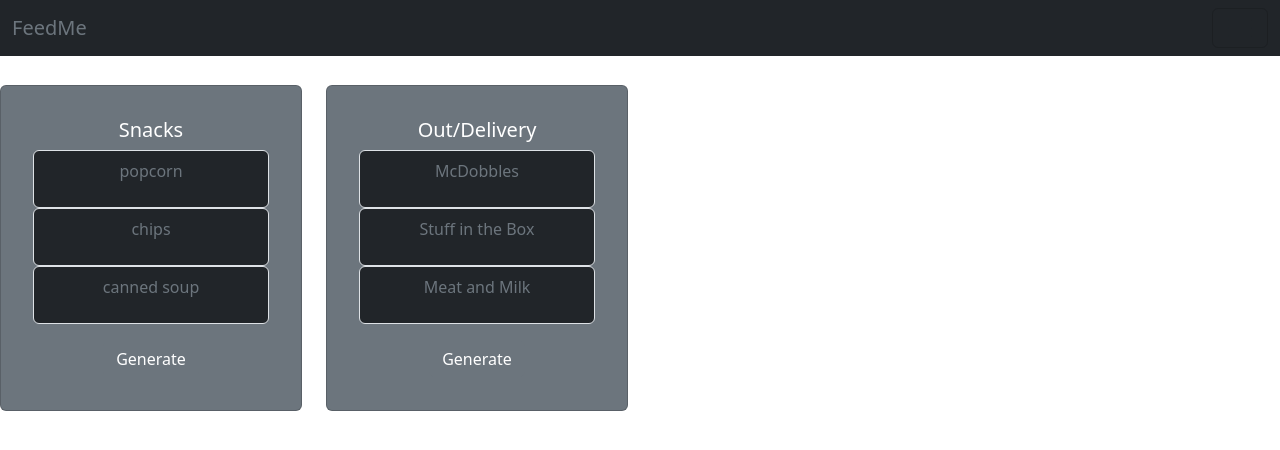
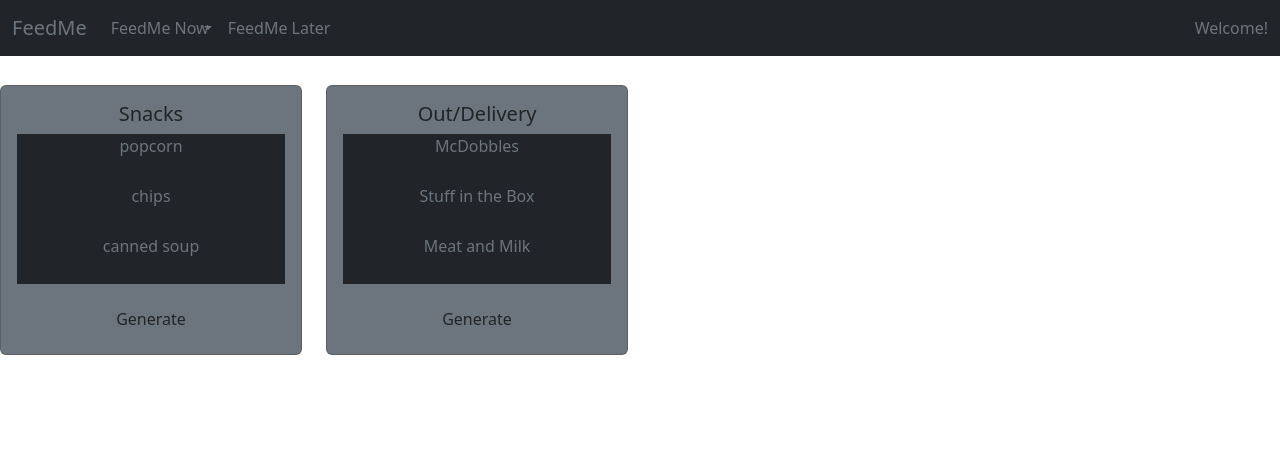
Before and after one commit to pjduri-practice/feedme-react, a React (Create React App) app: page /feedmenow in a window 1280 px wide. Shown: the top 450 px of the page. Built offline with nearby package versions, Linux system fonts and the light colour scheme.

Commit message:
navbar has routing to all pages and dropdown to select choicelist layout

```diff
--- a/src/App.js
+++ b/src/App.js
@@ -1,19 +1,25 @@
 import './App.css'
+import { useState } from 'react'
 import FeedMeNow from './pages/FeedMeNow/FeedMeNow'
 import NavBar from './layout/NavBar'
 import { BrowserRouter, Routes, Route } from 'react-router-dom'
+import choiceListGroups from './components/data/list-layouts.json'
 
 function App() {
+  const [layoutId, setLayoutId] = useState(choiceListGroups[0].id)
 
   return (
     <div className="App">
       <header>
         <div className='row'>
-          <NavBar />
+          <NavBar setLayoutId={setLayoutId}/>
         </div>
         <BrowserRouter>
           <Routes>
-            <Route path='/feedmenow' element={<FeedMeNow id={5}/>}/>
+            <Route path='/feedmenow'
+              element={
+              <FeedMeNow
+                id={layoutId} />} />
           </Routes>
         </BrowserRouter>
       </header>
--- a/src/layout/Navbar.js
+++ b/src/layout/Navbar.js
@@ -1,8 +1,7 @@
 import React, { useState } from 'react'
+import choiceListGroups from '../components/data/list-layouts.json'
 import {
-    Collapse,
     Navbar,
-    NavbarToggler,
     NavbarBrand,
     Nav,
     NavItem,
@@ -11,44 +10,39 @@ import {
     DropdownToggle,
     DropdownMenu,
     DropdownItem,
-    NavbarText,
+    NavbarText
 } from 'reactstrap'
 
-export default function NavBar(args) {
-    const [isOpen, setIsOpen] = useState(false)
-
-    const toggle = () => setIsOpen(!isOpen)
-
+export default function NavBar({ setLayoutId, ...args }) {
     return (
-        <div>
-            <Navbar {...args} className='bg-dark opacity-70 fixed-top'>
+        <>
+            <Navbar {...args} className='bg-dark opacity-70 fixed-top navbar-expand'>
                 <NavbarBrand href="/" className='text-secondary'>FeedMe</NavbarBrand>
-                <NavbarToggler onClick={toggle} />
-                <Collapse isOpen={isOpen} navbar>
                 <Nav className="me-auto" navbar>
+                    <NavLink href='/feedmenow' style={{ marginRight: -25 }} className='text-secondary'>
+                        FeedMe Now
+                    </NavLink>
+                    <UncontrolledDropdown nav inNavbar>
+                        <DropdownToggle nav caret className='text-secondary'>
+                        </DropdownToggle>
+                        <DropdownMenu right className='bg-secondary'>
+                            {choiceListGroups.map(g =>
+                                <DropdownItem
+                                    className='text-dark bg-secondary'
+                                    onClick={() => setLayoutId(g.id)}>
+                                    {g.name}
+                                </DropdownItem>)}
+                        </DropdownMenu>
+                    </UncontrolledDropdown>
                     <NavItem>
-                            <NavLink href="/components/">Components</NavLink>
-                        </NavItem>
-                        <NavItem>
-                            <NavLink href="https://github.com/reactstrap/reactstrap">
-                                GitHub
+                        <NavLink href="/feedmelater" className='text-secondary'>
+                            FeedMe Later
                         </NavLink>
                     </NavItem>
-                        <UncontrolledDropdown nav inNavbar>
-                            <DropdownToggle nav caret>
-                                Options
-                            </DropdownToggle>
-                            <DropdownMenu right>
-                                <DropdownItem>Option 1</DropdownItem>
-                                <DropdownItem>Option 2</DropdownItem>
-                                <DropdownItem divider />
-                                <DropdownItem>Reset</DropdownItem>
-                            </DropdownMenu>
-                        </UncontrolledDropdown>
+
                 </Nav>
-                    <NavbarText>Simple Text</NavbarText>
-                </Collapse>
+                <NavbarText className='text-secondary'>Welcome!</NavbarText>
             </Navbar>
-        </div>
+        </>
     )
 }
--- a/src/pages/FeedMeNow/ChoiceList.js
+++ b/src/pages/FeedMeNow/ChoiceList.js
@@ -3,7 +3,7 @@ import { Option } from "./Option"
 import allOptions from '../../components/data/options.json'
 import {
     Card, CardImg, CardText, CardBody,
-    CardTitle, CardSubtitle, Button, ListGroup, ListGroupItem
+    CardTitle, CardSubtitle, Button, List
 } from "reactstrap"
 
 export function ChoiceList({ choiceList }) {
@@ -16,33 +16,34 @@ export function ChoiceList({ choiceList }) {
 
     return (
         <div className='col col-3' >
-            <Card
-                body
-                color="secondary"
-                inverse
-                // style={{
-                //     width: '18rem'
-                // }}
-            >
+            <Card color="secondary">
                 <CardBody>
                     <CardTitle tag="h5">
                         {choiceList.name}
                     </CardTitle>
                     <CardText>
-                        {options.map((o) =>
-                            <ListGroup>
-                                <ListGroupItem className="bg-dark text-secondary">
+                        <List type='unstyled'>
+                            {options.map((o) =>
+
+                                <li style={{ height: 50 }} className="bg-dark text-secondary">
                                     <Option key={o.id} option={o.name} />
-                                </ListGroupItem>
-                            </ListGroup>
-                        )}
+                                </li>
+
+                            )}
+                        </List>
                     </CardText>
-                    <Button onClick={getRandomOption} >
+                    <Button onClick={getRandomOption} color='black'>
                         Generate
                     </Button>
-                    {randomOption && <Button onClick={clearRandomOption} >Clear</Button>}
+                    {randomOption && <Button onClick={clearRandomOption} color='black'>Clear</Button>}
                 </CardBody>
-                {randomOption && <CardTitle>{randomOption.name}</CardTitle>}
+                {randomOption &&
+                    <CardTitle color='black'>
+                        <div>
+                            <h5>{randomOption.name.toUpperCase()}</h5>
+                            <p>FOR THE WIN!</p>
+                        </div>
+                    </CardTitle>}
             </Card>
         </div>
     )
```
Lines whose indentation alone changed are shown as unchanged.
